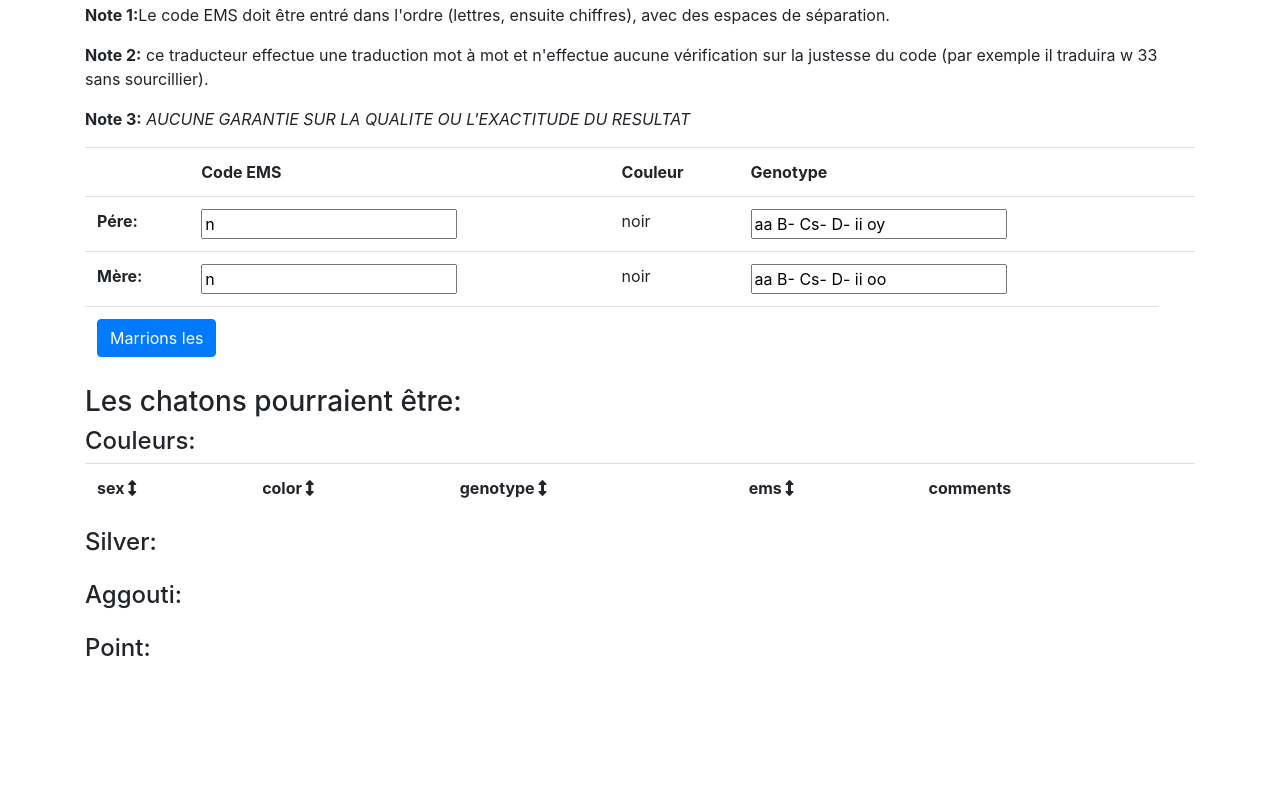
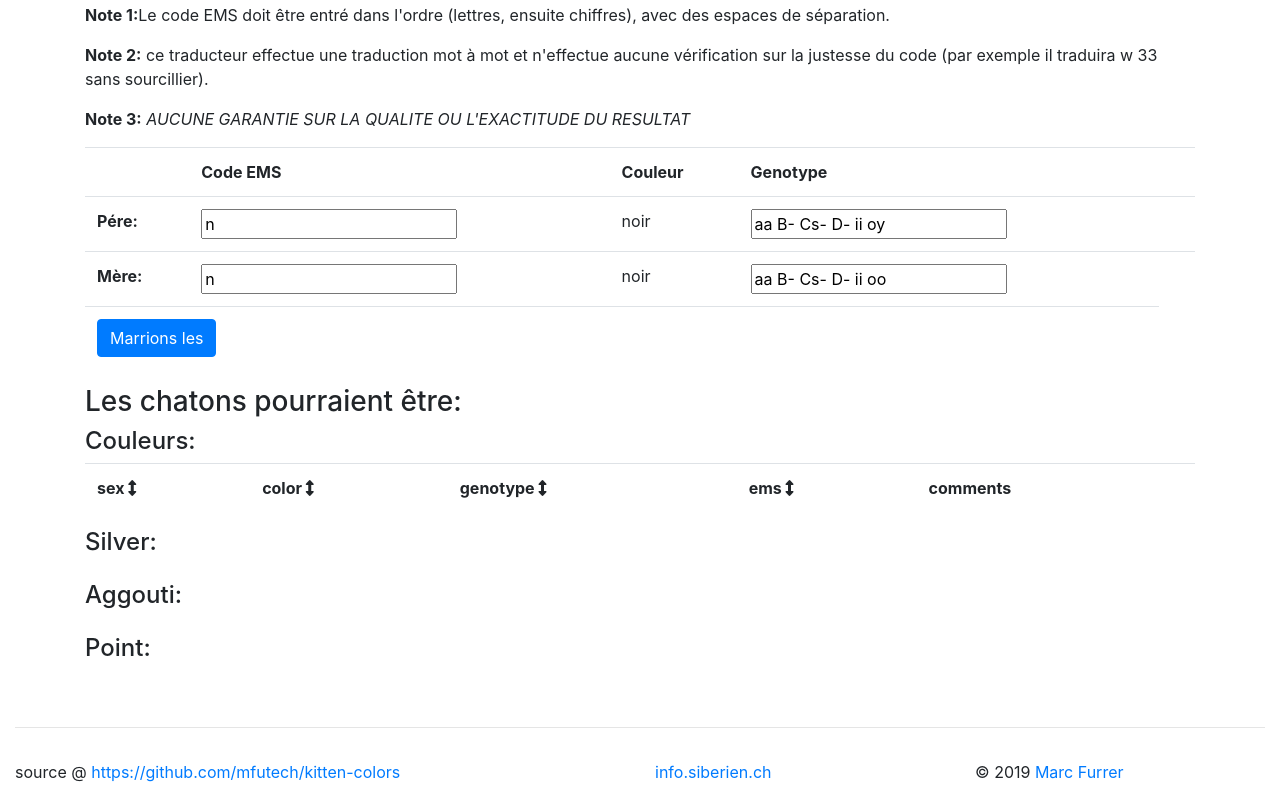
Before and after one commit to mfutech/kitten-colors, a plain HTML site: page index.html in a window 1280 px wide. Shown: the part 422-1222 px from the top of the page. Before the commit the page ends 1109 px from the top, so only its background shows below. Drawn offline with nearby package versions, Linux system fonts and the light colour scheme.

Commit message:
added a footer

```diff
--- a/index.html
+++ b/index.html
@@ -91,8 +91,7 @@
                     <td>{{father_translated_color}}</td>
                     <td><input v-model="father_genotype"></td>
                     <td>
-                        <div v-if="father_parsed_genotype_error" class="alert alert-warning"
-                            role="alert">
+                        <div v-if="father_parsed_genotype_error" class="alert alert-warning" role="alert">
                             <strong>Erreur</strong>:
                             {{father_parsed_genotype.genes_error.join(", ")}}
                         </div>
@@ -104,8 +103,7 @@
                     <td>{{mother_translated_color}}</td>
                     <td><input v-model="mother_genotype"></td>
                     <td>
-                        <div v-if="mother_parsed_genotype_error" class="alert alert-warning"
-                            role="alert">
+                        <div v-if="mother_parsed_genotype_error" class="alert alert-warning" role="alert">
                             <strong>Erreur</strong>:
                             {{mother_parsed_genotype.genes_error.join(", ")}}
                         </div>
@@ -171,6 +169,36 @@
             </table>
         </div>
     </div>
+    <footer class="page-footer font-small blue pt-4">
+
+        <!-- Footer Links -->
+        <div class="container-fluid text-center text-md-left">
+            <hr class="clearfix w-100 pb-3">
+
+            <!-- Grid row -->
+            <div class="row">
+                <!-- Grid column -->
+                <div class="col-md-6 mt-md-0 mt-3">
+                    <!-- Content -->
+                    <p>source @ <a
+                            href="https://github.com/mfutech/kitten-colors">https://github.com/mfutech/kitten-colors</a>
+                    </p>
+                </div>
+                <!-- Grid column -->
+                <!-- Grid column -->
+                <div class="col-md-3 mb-md-0 mb-3">
+                    <a href="https://info.siberien.ch">info.siberien.ch</a>
+                </div>
+                <!-- Grid column -->
+
+                <!-- Grid column -->
+                <div class="col-md-3 mb-md-0 mb-3">
+                    © 2019  <a href="mailto:mfutech@gmail.com">Marc Furrer</a>
+                </div>
+    </footer>
+    <!-- Footer -->
+
+
     <script src="https://use.fontawesome.com/a3a579ef64.js"></script>
     <script src="https://code.jquery.com/jquery-3.3.1.slim.min.js"
         integrity="sha384-q8i/X+965DzO0rT7abK41JStQIAqVgRVzpbzo5smXKp4YfRvH+8abtTE1Pi6jizo"
@@ -189,6 +217,7 @@
     <script src="ems_breeding.js"></script>
     <script src="index.js"></script>
 
+
 </body>
 
 </html>
```
